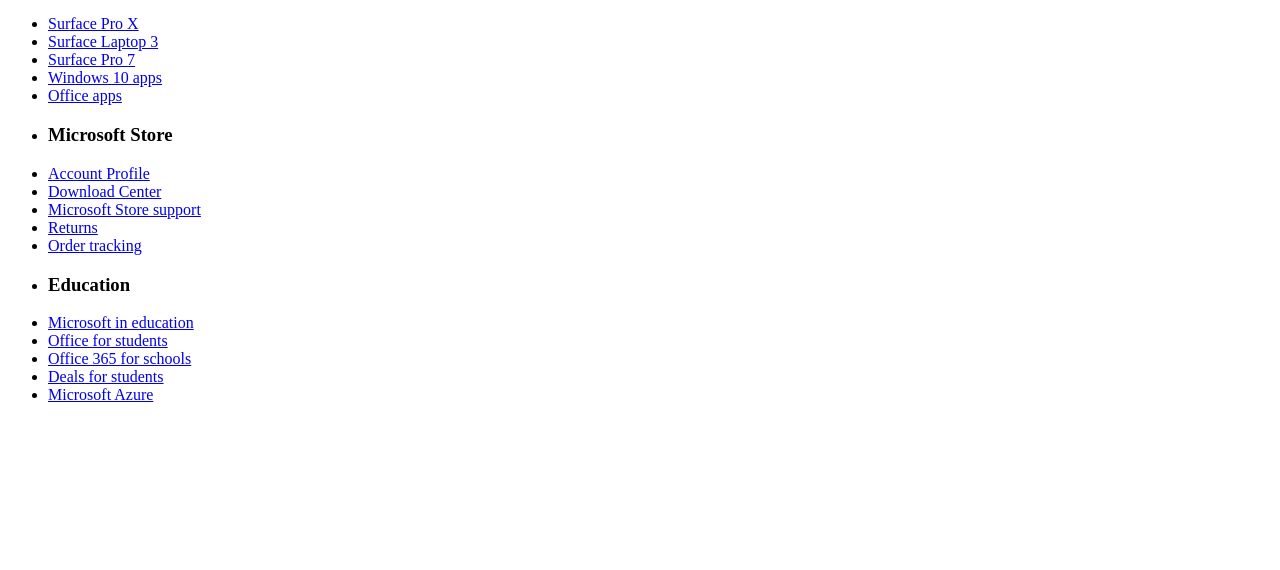
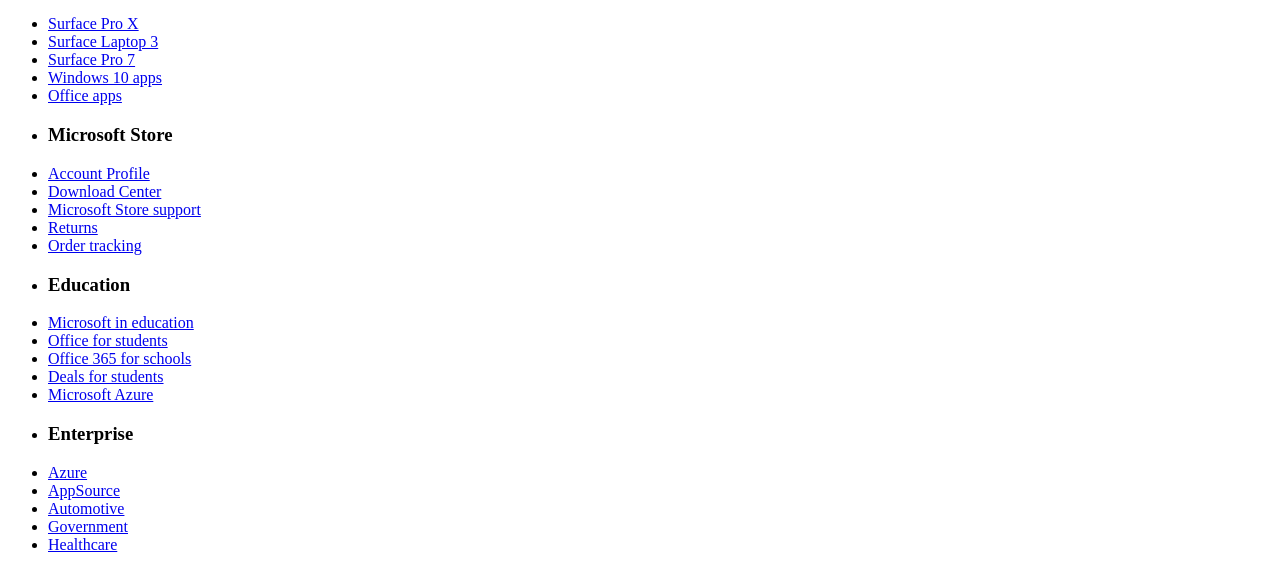
Before and after one commit to FrankGrillo1991/Microsoft-Clone, a plain HTML site: page index.html in a window 1280 px wide. Shown: the part 4598-5168 px from the top of the page. Before the commit the page ends 5018 px from the top, so only its background shows below. Drawn offline with Linux system fonts and the light colour scheme.

Commit message:
Update index.html

```diff
--- a/index.html
+++ b/index.html
@@ -189,6 +189,15 @@
                 <li><a href="#">Microsoft Azure</a></li>
             </ul>
 
+            <ul>
+                <li><h3>Enterprise</h3></li>
+                <li><a href="#">Azure</a></li>
+                <li><a href="#">AppSource</a></li>
+                <li><a href="#">Automotive</a></li>
+                <li><a href="#">Government</a></li>
+                <li><a href="#">Healthcare</a></li>
+            </ul>
+
 
 
         </div>
```
